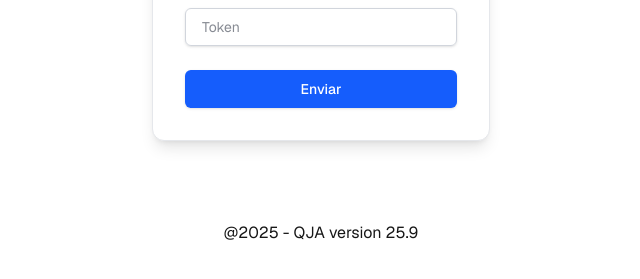
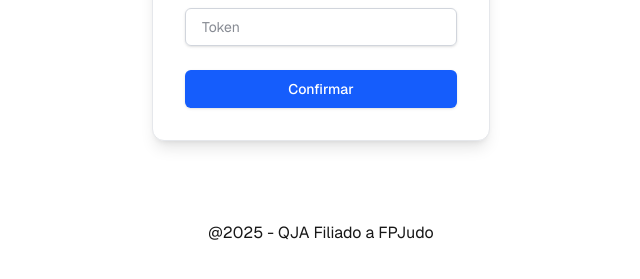
Before and after one commit to icoelho/qja-presence, a Next.js app: page / in a window 1280 px wide. Shown: the part 477-756 px from the top of the page, without its empty margins (319-959 px from the left). Built offline with nearby package versions, Linux system fonts and the light colour scheme.

Commit message:
message OK

```diff
--- a/src/app/page.tsx
+++ b/src/app/page.tsx
@@ -14,28 +14,18 @@ const NameForm = () => {
   const handleSubmit = async (e: React.FormEvent) => {
     e.preventDefault();
     if (firstName && lastName) {
-      // Aqui você pode adicionar a lógica para enviar os dados para um banco de dados ou API.
-      console.log('Dados enviados:', { firstName, lastName });
-
-
       const URL = process.env.NEXT_PUBLIC_ENDPOINT_HOST;
-
 
       try {
           const response = await axios.post(`${URL}/register?name=${firstName}&token=${lastName}`)
 
-          //const response = await axios.get(`${URL}/health`)
-          //const response = await axios.get('http://153.92.214.57/health')
-          //setMessage(JSON.stringify(response, null, 2));
            setMessage(response.data.status)
 
            setFirstName('');
            setLastName('');
         } catch (error) {
-          setMessage('ROOOOOOO Formulário enviado com sucesso!');
+          setMessage('E R R O !');
         }
-
-
 
     } else {
       setMessage('Por favor, preencha todos os campos.');
@@ -79,7 +69,7 @@ const NameForm = () => {
             type="submit"
             className="w-full flex justify-center py-2 px-4 border border-transparent rounded-md shadow-sm text-sm font-medium text-white bg-blue-600 hover:bg-blue-700 focus:outline-none focus:ring-2 focus:ring-offset-2 focus:ring-blue-500"
           >
-            Enviar
+            Confirmar
           </button>
         </div>
       </form>
@@ -107,7 +97,7 @@ export default function Home() {
 
       </main>
       <footer className="row-start-3 flex gap-[24px] flex-wrap items-center justify-center">
-        <a>@2025 - QJA version 25.9</a>
+        <a>@2025 - QJA Filiado a FPJudo</a>
 
 
       </footer>
```
